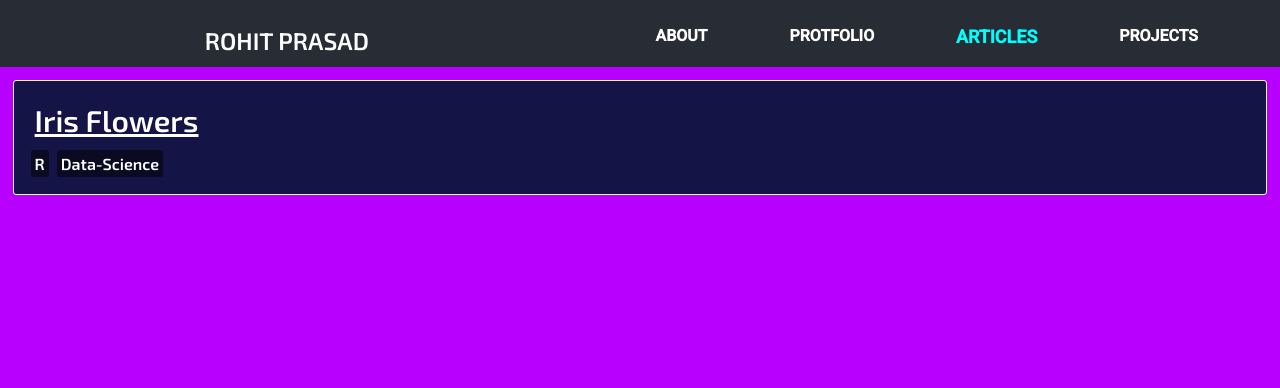
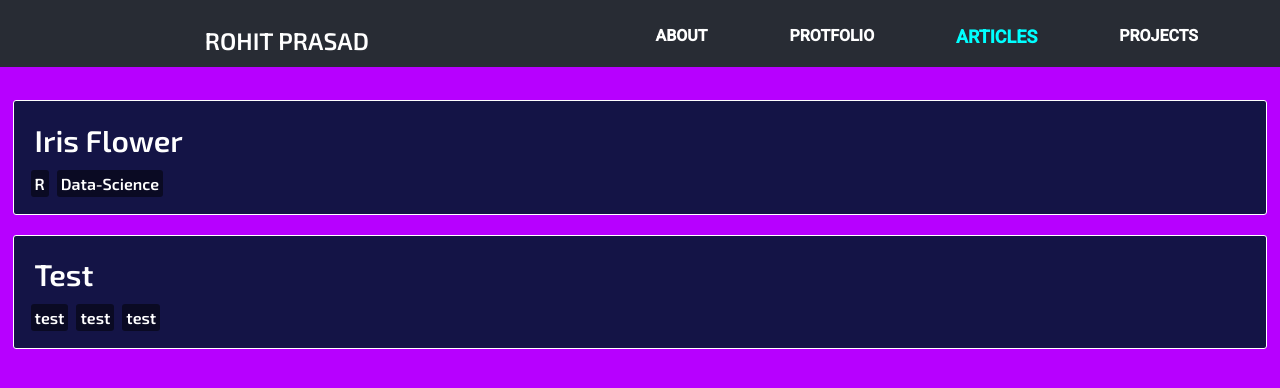
Before and after one commit to Maskedman99/mywebsite, a React (Create React App) app: page /articles in a window 1280 px wide. Shown: the top 388 px of the page. Built offline with nearby package versions, Linux system fonts and the light colour scheme; the HTML template or start-up script is replaced by a standard one; a web font is replaced by a local one.

Commit message:
fix routing

```diff
--- a/src/App.js
+++ b/src/App.js
@@ -54,7 +54,7 @@ const App = ({location, history}) => {
                 <Route path="/" exact component={Main} />
                 <Route path="/about" exact component={About} />
                 <Route path="/articles" exact component={Articles} />
-                <Route exact path="/articles/:url" component={ArticlePage} />
+                <Route exact path="/articles/:id" component={ArticlePage} />
                 <Route path="/projects" exact component={Projects} />
                 <Route path="/protfolio" exact component={Protfolio} />
                 <Route path="/404" component={NotFound404} />
--- a/src/assets/ArticleData.json
+++ b/src/assets/ArticleData.json
@@ -0,0 +1,12 @@
+[
+  {
+    "heading": "Iris Flower",
+    "tags": ["R", "Data-Science"],
+    "url": "https://raw.githubusercontent.com/Maskedman99/Iris-Flowers/master/2.md"
+  },
+  {
+    "heading": "Test",
+    "tags": ["test", "test", "test"],
+    "url": "https://raw.githubusercontent.com/Maskedman99/Iris-Flowers/master/3.md"
+  }
+]
--- a/src/components/ArticleCard.js
+++ b/src/components/ArticleCard.js
@@ -4,9 +4,9 @@ import {Link} from 'react-router-dom';
 //import ArticlePage from '../components/ArticlePage';
 import '../css/ArticleCard.css';
 
-const ArticleCard = ({heading, sourceUrl, tags}) => {
+const ArticleCard = ({heading, tags, id}) => {
   return (
-    <Link to={`/articles/${heading}`} className="ArticleCard-cont">
+    <Link to={`/articles/${id}`} className="ArticleCard-cont">
       <div className="ArticleCard-container">
         <div className="ArticleCard-title">{heading}</div>
         {tags.map(item => (
--- a/src/components/ArticlePage.js
+++ b/src/components/ArticlePage.js
@@ -1,27 +1,30 @@
 import React, {useEffect, useState} from 'react';
+import {useParams} from 'react-router-dom';
 import marked from 'marked';
 import DOMPurify from 'dompurify';
 import axios from 'axios';
 import hljs from 'highlight.js/lib/core';
 import r from 'highlight.js/lib/languages/r';
 
+import articleData from '../assets/ArticleData.json';
 import 'highlight.js/styles/dracula.css';
 import '../css/ArticlePage.css';
 
 hljs.registerLanguage('r', r);
 
-const ArticlePage = ({url}) => {
+const ArticlePage = () => {
   const [data, setData] = useState('');
+  let {id} = useParams();
   let options = {
     highlight: code => hljs.highlight('r', code).value
   };
 
   useEffect(() => {
     axios
-      .get('https://raw.githubusercontent.com/Maskedman99/Iris-Flowers/master/2.md')
+      .get(articleData[id].url)
       .then(response => setData(response.data))
       .catch(e => alert(e));
-  }, [url]);
+  }, [id]);
 
   return (
     <div className="ArticlePage-container">
--- a/src/css/ArticleCard.css
+++ b/src/css/ArticleCard.css
@@ -1,6 +1,8 @@
 .ArticleCard-cont {
   flex: 1;
   color: white;
+  text-decoration: none;
+  margin: 1vh;
 }
 
 .ArticleCard-container {
--- a/src/screens/Articles.js
+++ b/src/screens/Articles.js
@@ -1,16 +1,15 @@
 import React from 'react';
 
 import ArticleCard from '../components/ArticleCard';
+import articleData from '../assets/ArticleData.json';
 import '../css/Article.css';
 
 const Article = () => {
   return (
     <div className="Article-container">
-      <ArticleCard
-        heading={'Iris Flowers'}
-        sourceUrl={'https://raw.githubusercontent.com/Maskedman99/Iris-Flowers/master/2.md'}
-        tags={['R', 'Data-Science']}
-      />
+      {articleData.map((item, key) => (
+        <ArticleCard heading={item.heading} tags={item.tags} id={key}/>
+      ))}
     </div>
   );
 };
```
